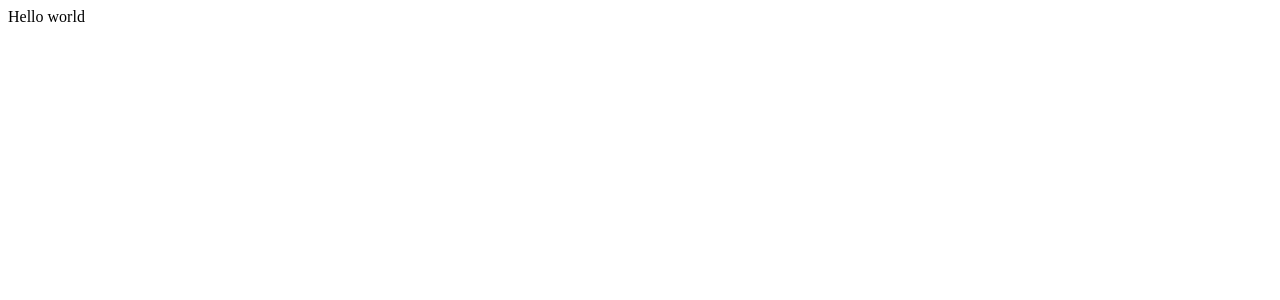
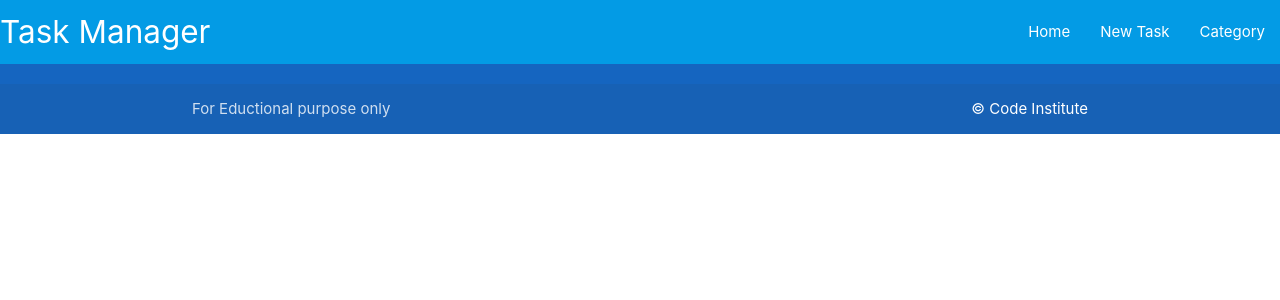
Before and after one commit to Dania2021/flask-sqlalchemy-task-manager, a Flask app: page / in a window 1280 px wide. Before the commit the part shown is almost empty. Shown: the top 300 px of the page. Run offline with Flask 2, Linux system fonts and the light colour scheme.

Commit message:
Add header, main and footer in base.html

```diff
--- a/taskmanager/templates/base.html
+++ b/taskmanager/templates/base.html
@@ -4,9 +4,46 @@
     <meta charset="UTF-8">
     <meta http-equiv="X-UA-Compatible" content="IE=edge">
     <meta name="viewport" content="width=device-width, initial-scale=1.0">
+    <link rel="stylesheet" href="https://cdnjs.cloudflare.com/ajax/libs/font-awesome/5.15.3/css/all.min.css" integrity="sha512-iBBXm8fW90+nuLcSKlbmrPcLa0OT92xO1BIsZ+ywDWZCvqsWgccV3gFoRBv0z+8dLJgyAHIhR35VZc2oM/gI1w==" crossorigin="anonymous" referrerpolicy="no-referrer" />
+    <link rel="stylesheet" href="https://cdnjs.cloudflare.com/ajax/libs/materialize/1.0.0/css/materialize.min.css">
+    <link rel="stylesheet" href="{{ url_for('static', filename='css/style.css') }}" type="text/css">
     <title>Task Manager</title>
 </head>
 <body>
-    Hello world
+    <header>
+        <nav class="light-blue darken-1">
+            <div class="nav-wrapper">
+              <a href="{{ url_for('home') }}" class="brand-logo">Task Manager</a>
+              <a href="#" data-target="mobile-demo" class="sidenav-trigger"><i class="fas fa-bars"></i>
+              <ul class="right hide-on-med-and-down">
+                <li><a href="{{ url_for('home') }}">Home</a></li>
+                <li><a href="">New Task</a></li>
+                <li><a href="">Category</a></li>
+              </ul>
+            </div>
+          </nav>
+
+          <ul class="sidenav" id="mobile-demo">
+            <li><a href="{{ url_for('home') }}">Home</a></li>
+            <li><a href="">New Task</a></li>
+            <li><a href="">Category</a></li>
+          </ul>
+    </header>
+
+    <main class="container">
+        {% block container %}
+        {% endblock %}
+    </main>
+    <footer class="page-footer blue darken-3">
+        <div class="footer-copyright">
+          <div class="container">
+           For Eductional purpose only
+          <a class="white-text right" href="https://codeinstitute.net" target="_blank">&copy; Code Institute</a>
+          </div>
+        </div>
+      </footer>
+
+    <script src="https://cdnjs.cloudflare.com/ajax/libs/materialize/1.0.0/js/materialize.min.js"></script>
+    <script src="{{ url_for('static', filename='js/script.js') }}"></script>
 </body>
 </html>
```
